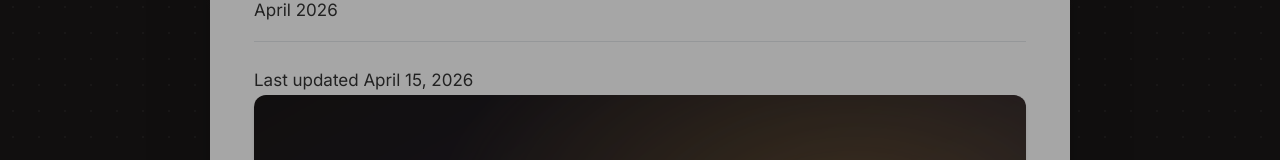
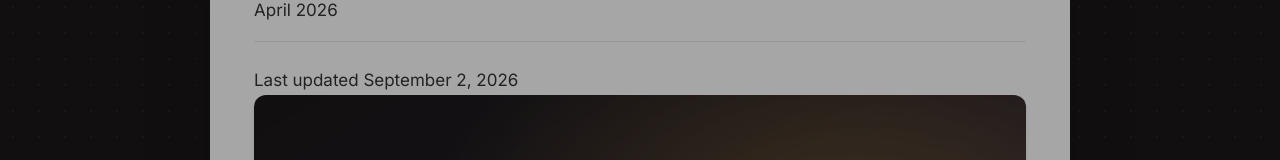
Before and after one commit to JulioMaciasS/julioMG-portfolio, a Next.js app: page /en/projects/chatgptlearn in a window 1280 px wide. Shown: the part 268-428 px from the top of the page. Built offline with nearby package versions, Linux system fonts and the light colour scheme; no server answers.

Commit message:
Rename project to Discentik

```diff
--- a/src/data/projects.js
+++ b/src/data/projects.js
@@ -21,10 +21,11 @@ export const PROJECTS = [
   },
   {
     id: 'chatgptlearn',
-    title: 'ChatGPTLearn',
-    description: 'Final year project. A full-stack AI training platform that helps businesses learn practical ChatGPT workflows.',
+    title: 'Discentik',
+    description: 'Final year project. A full-stack AI learning and assessment platform with guided courses, secure AI workflows and automated evaluation.',
     imageSrc: '/images/chatgptlearn/cover.png',
     date: '2026-04-15',
+    updated: '2026-09-02',
     link: '/projects/chatgptlearn',
     isExternal: false,
     padding: false,
```
